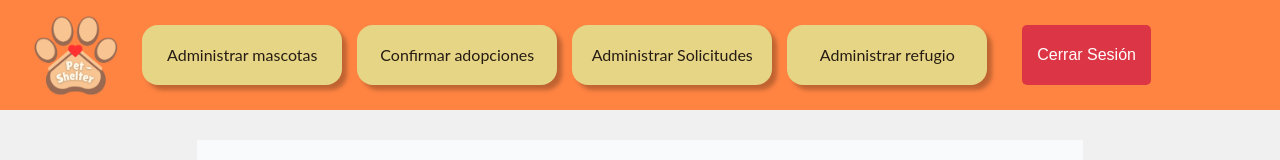
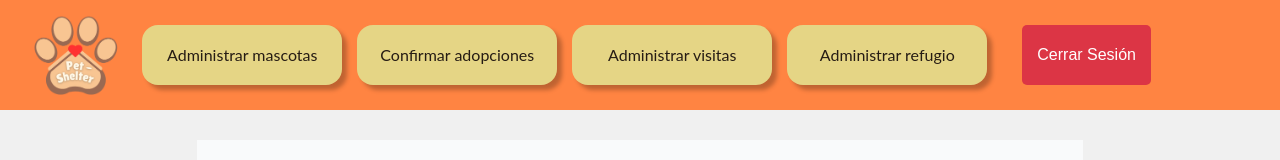
Before and after one commit to up220187/PetShelter, a Next.js app in the folder frontend/: page /Refugio/administrarmascotas in a window 1280 px wide. Shown: the top 160 px of the page. Built offline with nearby package versions, Linux system fonts and the light colour scheme; no server answers; sample sign-in values are in the browser's storage.

Commit message:
botones actualizados

```diff
--- a/frontend/src/app/Refugio/layout.tsx
+++ b/frontend/src/app/Refugio/layout.tsx
@@ -8,7 +8,7 @@ import { useAuth } from "../context/AuthContext";
 
 import AdministrarMascotasButton from "../components/Refugio/AdministrarMascotas";
 import ConfirmarAdopcionesButton from "../components/Refugio/confirmarAdopciones";
-import AdministrarSolicitudesButton from "../components/Refugio/AdministrarSolicitudes";
+import AdministrarSolicitudesButton from "../components/Refugio/AdministrarVisitas";
 import AdministrarRefugioButton from "../components/Refugio/AdministrarRefugio";
 
 export default function ShelterDashboardLayout({
--- a/frontend/src/app/components/Refugio/AdministrarSolicitudes.tsx
+++ b/frontend/src/app/components/Refugio/AdministrarVisitas.tsx
@@ -1,11 +1,11 @@
 import React from "react";
 
-interface AdministrarMascotasButtonProps {
+interface AdministrarvisitasButtonProps {
   className?: string;
   onClick?: () => void;
 }
 
-export default function AdministrarSolicitudesButton({ className = "", onClick }: AdministrarMascotasButtonProps) {
+export default function AdministrarvisitasButton({ className = "", onClick }: AdministrarvisitasButtonProps) {
   return (
     <button
       onClick={onClick}
@@ -21,7 +21,7 @@ export default function AdministrarSolicitudesButton({ className = "", onClick }
       `}
       style={{ fontFamily: 'Lato, sans-serif' }}
     >
-      Administrar Solicitudes
+      Administrar visitas
     </button>
   );
 }
```
